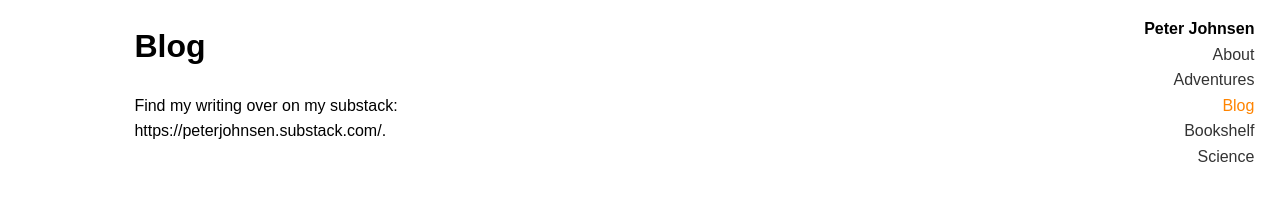
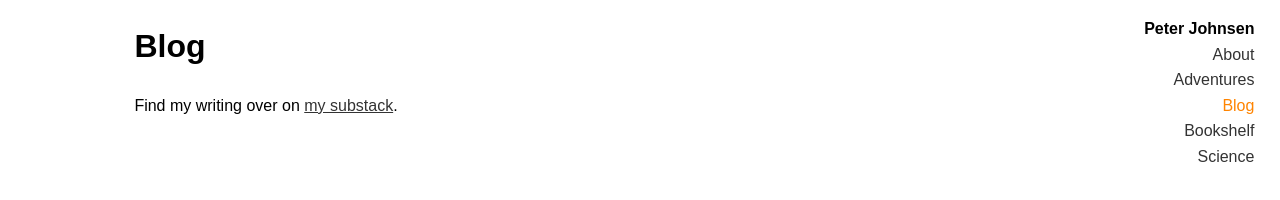
Before and after one commit to petercj/petercj.github.io, a plain HTML site: page blog.html in a window 1280 px wide. Drawn offline with Linux system fonts and the light colour scheme.

Commit message:
Update blog.html
Add actual link tag

```diff
--- a/blog.html
+++ b/blog.html
@@ -26,7 +26,7 @@
         Blog
     </h1>
     <p>
-        Find my writing over on my substack: https://peterjohnsen.substack.com/.
+        Find my writing over on <a href="https://peterjohnsen.substack.com/">my substack</a>.
     </p>
 </body>
 </html>
```
